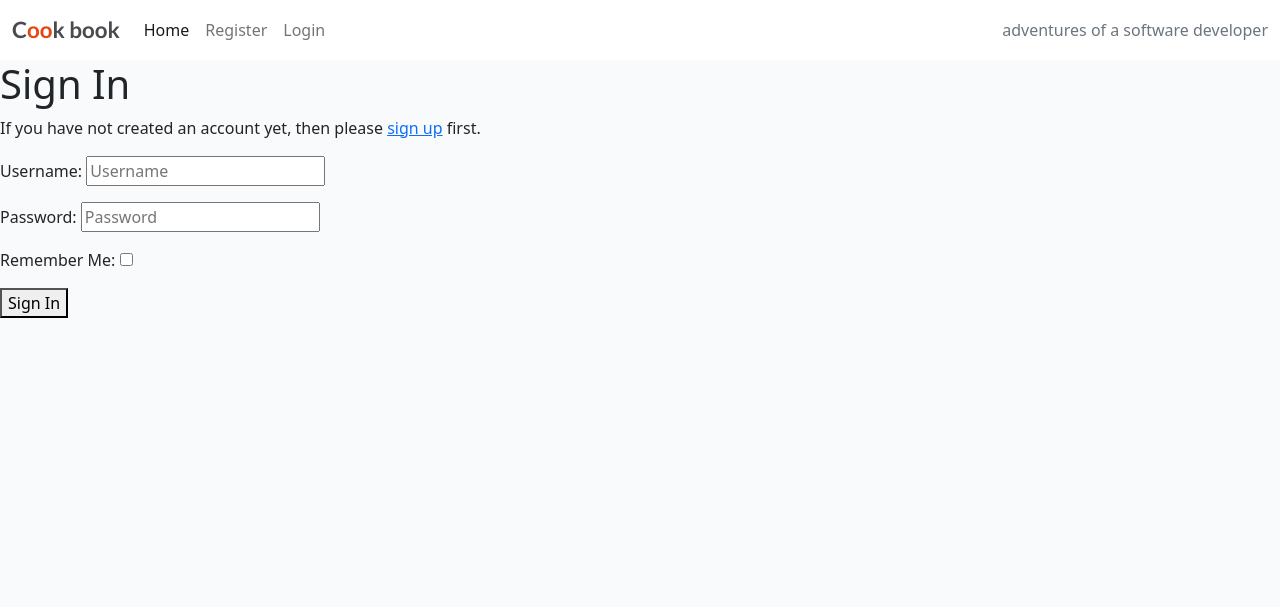
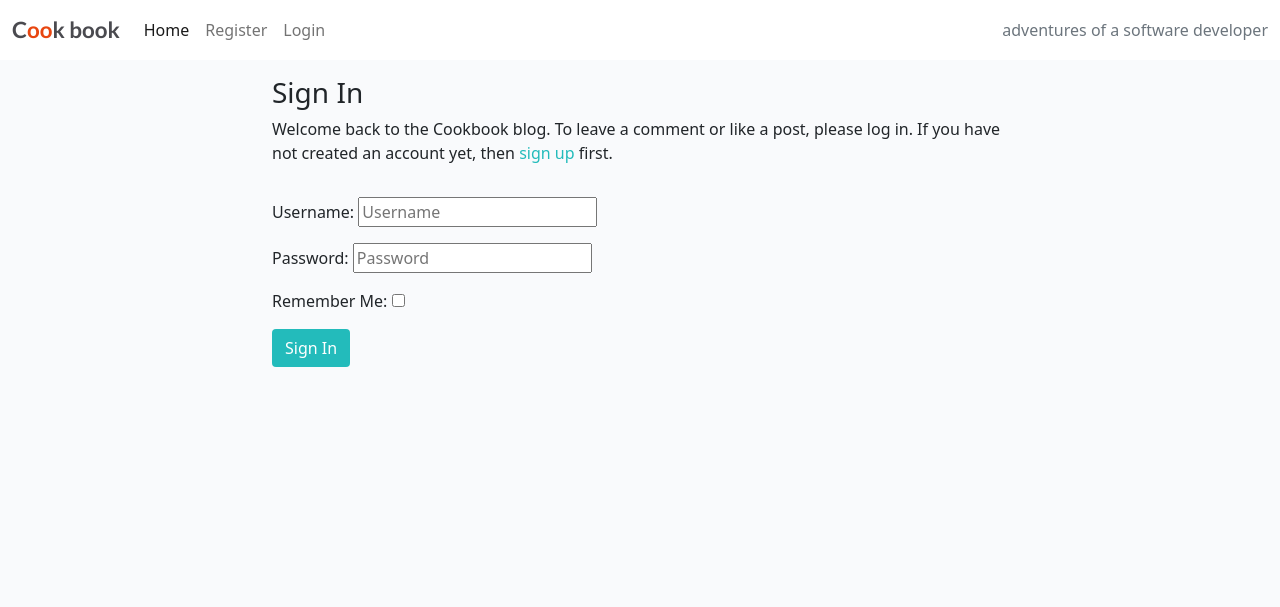
Before and after one commit to JoeQuigley1/Cookbook-PP4, a Django app: page /accounts/login/ in a window 1280 px wide. Shown: the top 607 px of the page. Run offline with Django 3.2, Linux system fonts and the light colour scheme; some libraries are stand-ins or nearby versions.

Commit message:
Add temporary  styles to the login signup and logout accounts pages

```diff
--- a/templates/account/login.html
+++ b/templates/account/login.html
@@ -7,12 +7,19 @@
 
 {% block content %}
 
-<h1>{% trans "Sign In" %}</h1>
+<div class="container">
+  <div class="row">
+    <div class="col-md-8 mt-3 offset-md-2">
+      <h3>{% trans "Sign In" %}</h3>
 
-
-<p>{% blocktrans %}If you have not created an account yet, then please
-<a href="{{ signup_url }}">sign up</a> first.{% endblocktrans %}</p>
-
+      <p>{% blocktrans %}Welcome back to the Cookbook blog.
+      To leave a comment or like a post, please log in. If you
+      have not created an account yet, then <a class="link" href="{{ signup_url }}">sign up</a>
+      first.{% endblocktrans %}</p>
+    </div>
+  </div>
+  <div class="row">
+    <div class="col-md-8 mt-3 offset-md-2">
 
       <form class="login" method="POST" action="{% url 'account_login' %}">
         {% csrf_token %}
@@ -20,7 +27,10 @@
         {% if redirect_field_value %}
         <input type="hidden" name="{{ redirect_field_name }}" value="{{ redirect_field_value }}" />
         {% endif %}
-  <button class="primaryAction" type="submit">{% trans "Sign In" %}</button>
+        <button class="btn btn-signup right" type="submit">{% trans "Sign In" %}</button>
       </form>
+    </div>
+  </div>
+</div>
 
 {% endblock %}
```
Also changed, not shown: templates/account/logout.html (+14 -6 lines), templates/account/signup.html (+15 -5 lines). Lines whose indentation alone changed are shown as unchanged.
